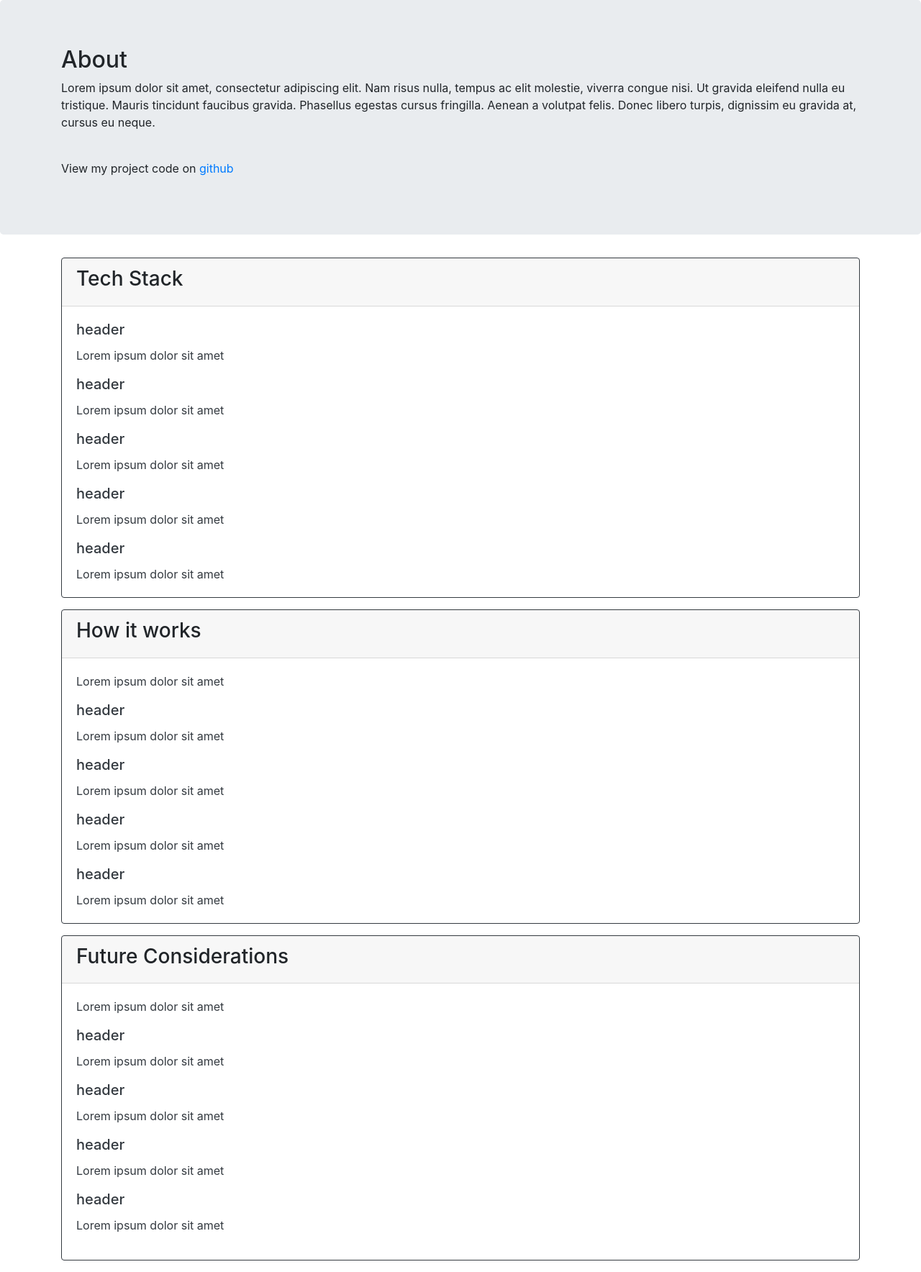
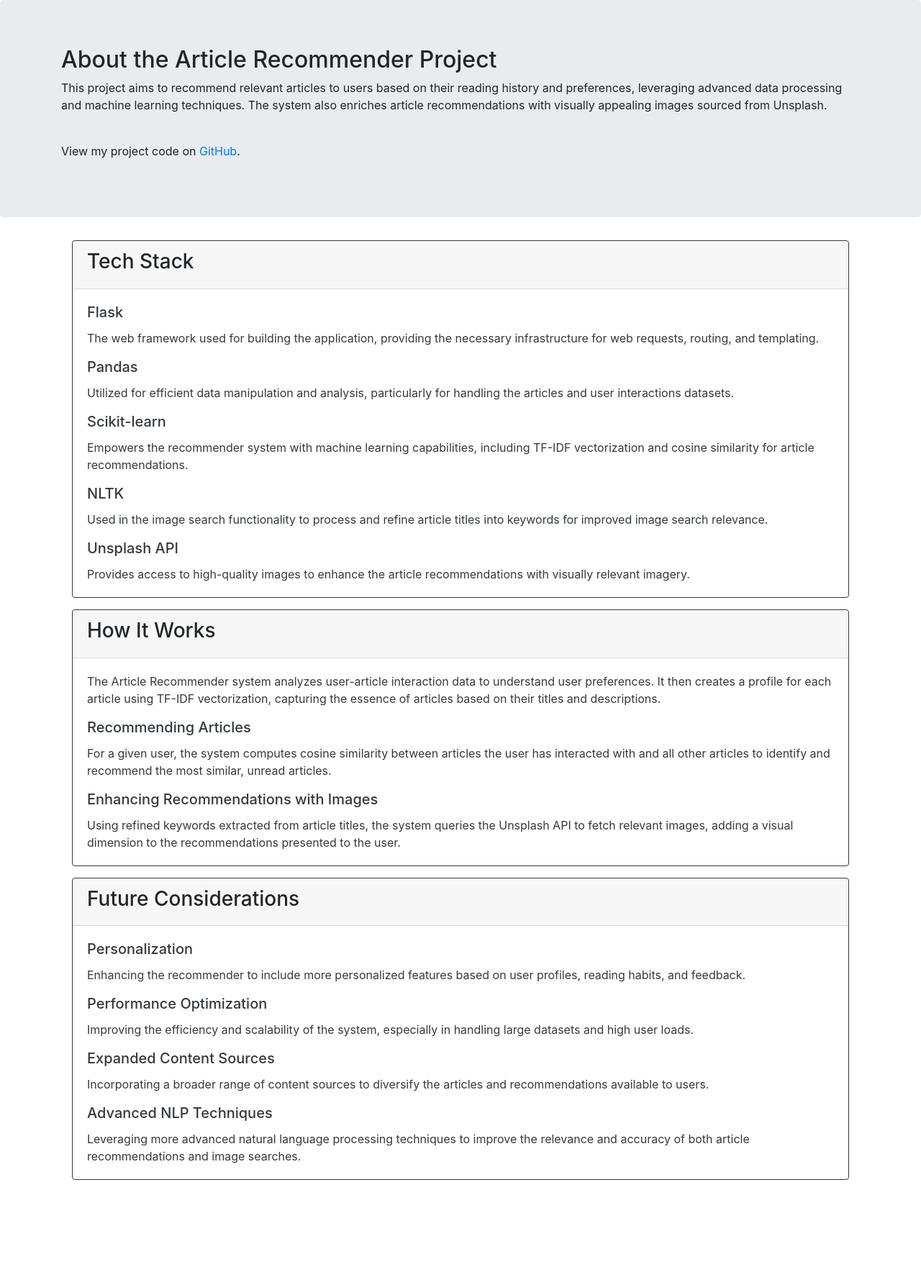
Before and after one commit to tristenwallace/IBM_article_recommender, a Flask app: page /about in a window 1280 px wide. Shown: the part 56-1824 px from the top of the page at 72% size. After the commit the page ends 1696 px from the top, so only its background shows below. Run offline with Flask 3, Linux system fonts and the light colour scheme; parts of the project's set-up code (start-up, migrations or seed data) failed here and were passed over; some libraries are stand-ins or nearby versions.

```diff
--- a/app/app.py
+++ b/app/app.py
@@ -1,9 +1,12 @@
+import sys
+sys.path.append('../src/')
+
 from flask import Flask
 from flask import render_template, request
-import sys
-sys.path.append('../src/')
+import pandas as pd
 from recommender import ArticleRecommender
-import pandas as pd
+from img_search import search_image
+
 
 app = Flask(__name__)
 
@@ -26,9 +29,23 @@ def response():
     # save user input in query
     user_id = request.args.get('query', '')
 
+    # Defaults user_id to 1 if no input is given
+    if user_id ==  '':
+        user_id = 1
+
+    # number of articles to return
+    top_n = 2
+
     # use model to predict classification for query
-    read_articles = interactions[interactions['user_id'] == int(user_id)]['article_id'].unique()
-    rec_articles = recommender.recommend_articles(int(user_id))['article_id']
+    rec_article_ids = recommender.recommend_articles(int(user_id), top_n=top_n)['article_id'].values
+    rec_articles = articles[articles['article_id'].isin(rec_article_ids)]
+    rec_articles['img'] = rec_articles.doc_full_name.apply(lambda title: search_image(title, width=600, height=400))
+
+    # Get df of read articles for creating cards in go.html
+    read_article_ids = interactions[interactions['user_id'] == int(user_id)]['article_id'].unique()
+    read_articles = articles[articles['article_id'].isin(read_article_ids)][:top_n]
+    read_articles['img'] = read_articles.doc_full_name.apply(lambda title: search_image(title, width=600, height=400))
+
 
     return render_template("pages/go.html",
                             user_id=user_id,
--- a/app/templates/base.html
+++ b/app/templates/base.html
@@ -28,13 +28,13 @@
             <div class="container">
                 {% block header %}
                 <h1 class="text-center">Enter User ID</h1>
-                <p class="text-center">Provide user id to see articles read and recommended articles</p>
+                <p class="text-center">Provide user id to see past articles read and new recommendations</p>
                 <hr />
 
                 <div class="row">
                     <div class="col-lg-12 form-group-lg">
                         <form action="/go" method="get">
-                            <input type="text" class="form-control form-control-lg" name="query" placeholder="Enter a message to classify">
+                            <input type="text" class="form-control form-control-lg" name="query" placeholder="Enter a user to get articles for">
                             <br>
                             <div class="text-center " ">
                                 <button type="submit" class="btn btn-lg btn-info">Get Articles</button>
--- a/app/templates/pages/about.html
+++ b/app/templates/pages/about.html
@@ -1,78 +1,64 @@
 {% extends 'base.html' %}
 
+{% block title %}About{% endblock %}
+
 {% block header %}
-  <h2>{% block title %}About{% endblock title %}</h2>
-  <p>Lorem ipsum dolor sit amet, consectetur adipiscing elit. Nam risus nulla,
-    tempus ac elit molestie, viverra congue nisi. Ut gravida eleifend nulla
-    eu tristique. Mauris tincidunt faucibus gravida. Phasellus egestas cursus
-    fringilla. Aenean a volutpat felis. Donec libero turpis, dignissim eu
-    gravida at, cursus eu neque.</p>
+  <h2>About the Article Recommender Project</h2>
+  <p>This project aims to recommend relevant articles to users based on their reading history and preferences, leveraging advanced data processing and machine learning techniques. The system also enriches article recommendations with visually appealing images sourced from Unsplash.</p>
   <br>
-  <p>View my project code on <a href="https://github.com/tristenwallace/IBM_article_recommender">github</a></p>
-{% endblock header %}
+  <p>View my project code on <a href="https://github.com/tristenwallace/IBM_article_recommender" target="_blank">GitHub</a>.</p>
+{% endblock %}
 
 {% block content %}
+  <div class="container mt-4">
     <div class="card border-dark mb-3">
       <div class="card-header"><h3>Tech Stack</h3></div>
       <div class="card-body text-dark">
-      <h5 class="card-title">header</h5>
-      <p class="card-text">Lorem ipsum dolor sit amet</p>
+        <h5 class="card-title">Flask</h5>
+        <p class="card-text">The web framework used for building the application, providing the necessary infrastructure for web requests, routing, and templating.</p>
 
-      <h5 class="card-title">header</h5>
-      <p class="card-text">Lorem ipsum dolor sit amet</p>
+        <h5 class="card-title">Pandas</h5>
+        <p class="card-text">Utilized for efficient data manipulation and analysis, particularly for handling the articles and user interactions datasets.</p>
 
-      <h5 class="card-title">header</h5>
-      <p class="card-text">Lorem ipsum dolor sit amet</p>
+        <h5 class="card-title">Scikit-learn</h5>
+        <p class="card-text">Empowers the recommender system with machine learning capabilities, including TF-IDF vectorization and cosine similarity for article recommendations.</p>
 
-      <h5 class="card-title">header</h5>
-      <p class="card-text">Lorem ipsum dolor sit amet</p>
+        <h5 class="card-title">NLTK</h5>
+        <p class="card-text">Used in the image search functionality to process and refine article titles into keywords for improved image search relevance.</p>
 
-      <h5 class="card-title">header</h5>
-      <p class="card-text">Lorem ipsum dolor sit amet</p>
-
+        <h5 class="card-title">Unsplash API</h5>
+        <p class="card-text">Provides access to high-quality images to enhance the article recommendations with visually relevant imagery.</p>
       </div>
     </div>
 
     <div class="card border-dark mb-3">
-    <div class="card-header"><h3>How it works</h3></div>
+      <div class="card-header"><h3>How It Works</h3></div>
       <div class="card-body text-dark">
-      <p class="card-text">Lorem ipsum dolor sit amet</p>
+        <p class="card-text">The Article Recommender system analyzes user-article interaction data to understand user preferences. It then creates a profile for each article using TF-IDF vectorization, capturing the essence of articles based on their titles and descriptions.</p>
 
-      <h5 class="card-title">header</h5>
-      <p class="card-text">Lorem ipsum dolor sit amet
-      </p>
+        <h5 class="card-title">Recommending Articles</h5>
+        <p class="card-text">For a given user, the system computes cosine similarity between articles the user has interacted with and all other articles to identify and recommend the most similar, unread articles.</p>
 
-      <h5 class="card-title">header</h5>
-      <p class="card-text">Lorem ipsum dolor sit amet</p>
-
-      <h5 class="card-title">header</h5>
-      <p class="card-text">Lorem ipsum dolor sit amet
-      </p>
-
-      <h5 class="card-title">header</h5>
-      <p class="card-text">Lorem ipsum dolor sit amet</p>
+        <h5 class="card-title">Enhancing Recommendations with Images</h5>
+        <p class="card-text">Using refined keywords extracted from article titles, the system queries the Unsplash API to fetch relevant images, adding a visual dimension to the recommendations presented to the user.</p>
       </div>
     </div>
 
     <div class="card border-dark mb-3">
       <div class="card-header"><h3>Future Considerations</h3></div>
       <div class="card-body text-dark">
-      <p class="card-text">Lorem ipsum dolor sit amet</p>
+        <h5 class="card-title">Personalization</h5>
+        <p class="card-text">Enhancing the recommender to include more personalized features based on user profiles, reading habits, and feedback.</p>
 
-      <h5 class="card-title">header</h5>
-      <p class="card-text">Lorem ipsum dolor sit amet
-      </p>
+        <h5 class="card-title">Performance Optimization</h5>
+        <p class="card-text">Improving the efficiency and scalability of the system, especially in handling large datasets and high user loads.</p>
 
-      <h5 class="card-title">header</h5>
-      <p class="card-text">Lorem ipsum dolor sit amet
-      </p>
+        <h5 class="card-title">Expanded Content Sources</h5>
+        <p class="card-text">Incorporating a broader range of content sources to diversify the articles and recommendations available to users.</p>
 
-      <h5 class="card-title">header</h5>
-      <p class="card-text">Lorem ipsum dolor sit amet
-      </p>
-
-      <h5 class="card-title">header</h5>
-      <p class="card-text">Lorem ipsum dolor sit amet
-      </p>
-
-{% endblock content %}
+        <h5 class="card-title">Advanced NLP Techniques</h5>
+        <p class="card-text">Leveraging more advanced natural language processing techniques to improve the relevance and accuracy of both article recommendations and image searches.</p>
+      </div>
+    </div>
+  </div>
+{% endblock %}
```
Also changed, not shown: app/templates/pages/go.html (+42 -11 lines), src/recommender.py (+16 -3 lines). Lines whose indentation alone changed are shown as unchanged.
